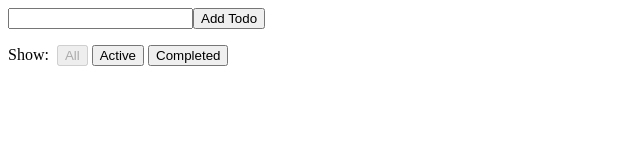
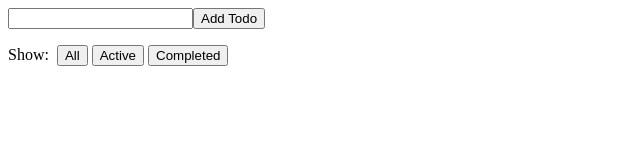
Before and after one commit to jun68ykt/todo-without-redux, a React (Create React App) app: page / in a window 1280 px wide. Shown: the top 160 px of the page, without its empty margins (0-640 px from the left). Built offline with nearby package versions, Linux system fonts and the light colour scheme.

Commit message:
ReduxとconnectするFilterLinkを未使用のため削除

```diff
--- a/src/components/Footer.js
+++ b/src/components/Footer.js
@@ -1,13 +1,14 @@
 import React from 'react'
-import FilterLink from '../containers/FilterLink'
+import Link from '../components/Link'
 import { VisibilityFilters } from '../actions'
 
 const Footer = () => (
   <div>
     <span>Show: </span>
-    <FilterLink filter={VisibilityFilters.SHOW_ALL}>All</FilterLink>
-    <FilterLink filter={VisibilityFilters.SHOW_ACTIVE}>Active</FilterLink>
-    <FilterLink filter={VisibilityFilters.SHOW_COMPLETED}>Completed</FilterLink>
+    {/* TODO: 後で以下のactiveとonClickを修正 */}
+    <Link filter={VisibilityFilters.SHOW_ALL} active={false} onClick={()=> {}}>All</Link>
+    <Link filter={VisibilityFilters.SHOW_ACTIVE } active={false} onClick={()=> {}}>Active</Link>
+    <Link filter={VisibilityFilters.SHOW_COMPLETED} active={false} onClick={()=> {}}>Completed</Link>
   </div>
 )
 
--- a/src/containers/FilterLink.js
+++ /dev/null
@@ -1,16 +0,0 @@
-import { connect } from 'react-redux'
-import { setVisibilityFilter } from '../actions'
-import Link from '../components/Link'
-
-const mapStateToProps = (state, ownProps) => ({
-  active: ownProps.filter === state.visibilityFilter
-})
-
-const mapDispatchToProps = (dispatch, ownProps) => ({
-  onClick: () => dispatch(setVisibilityFilter(ownProps.filter))
-})
-
-export default connect(
-  mapStateToProps,
-  mapDispatchToProps
-)(Link)
```
